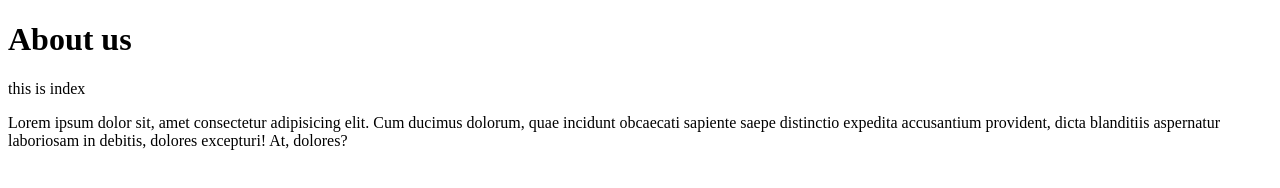
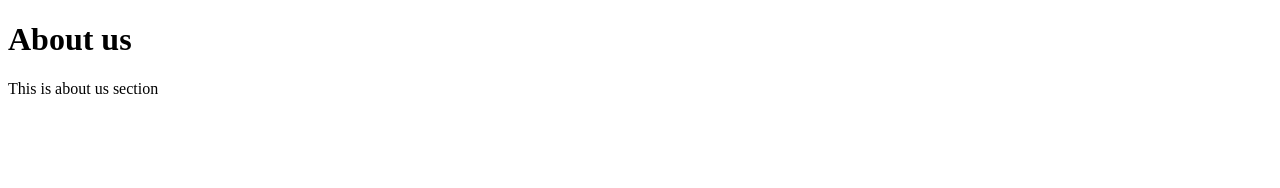
Before and after one commit to divya-preetha-m/test, a plain HTML site: page index.html in a window 1280 px wide. Drawn offline with Linux system fonts and the light colour scheme.

Commit message:
Updated about us section in index.html

```diff
--- a/index.html
+++ b/index.html
@@ -7,8 +7,7 @@
 </head>
 <body>
     <h1> About us </h1>
-    this is index
-    <p>Lorem ipsum dolor sit, amet consectetur adipisicing elit. Cum ducimus dolorum, quae incidunt obcaecati sapiente saepe distinctio expedita accusantium provident, dicta blanditiis aspernatur laboriosam in debitis, dolores excepturi! At, dolores?</p>
+    <p>This is about us section</p>
 </body>
 </html>
 
```
